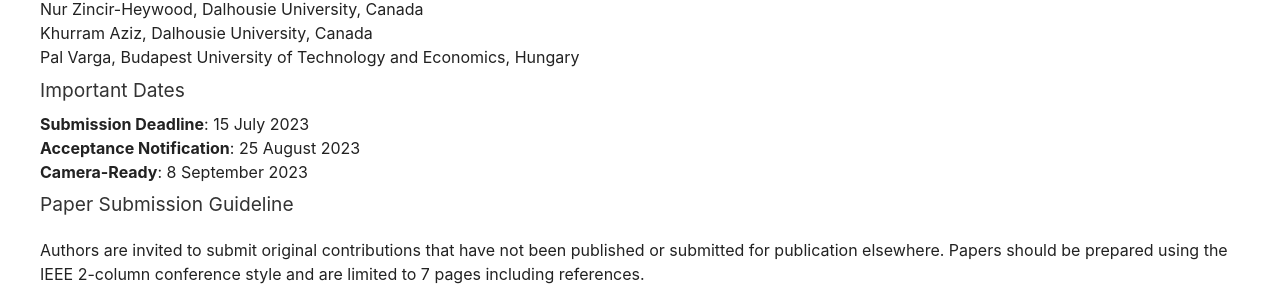
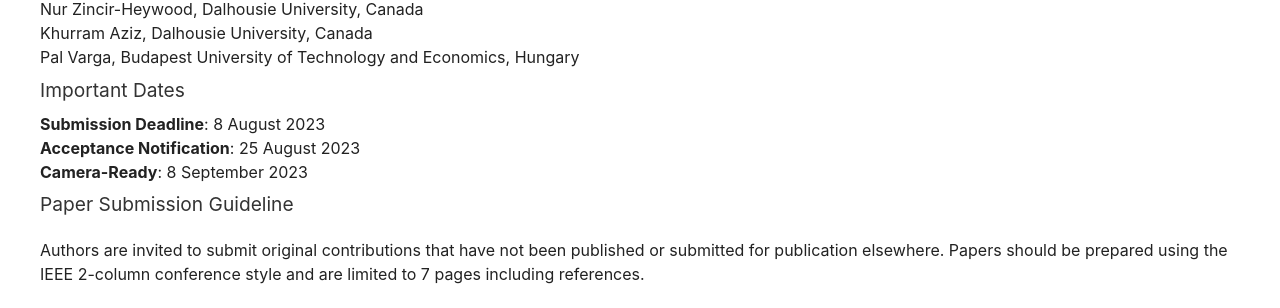
Before and after one commit to stuartclayman/cnsm-2023-website, a Jekyll site: the page built from workshop_AnServApp.html, in a window 1280 px wide. Shown: the part 933-1241 px from the top of the page. Built offline with Jekyll 4.4.1, drawn with Linux system fonts in a browser that asks for light colours; nearby versions of some CDN libraries.

Commit message:
Workshop updates

```diff
--- a/workshop_AnServApp.html
+++ b/workshop_AnServApp.html
@@ -47,7 +47,7 @@
 
 <h3>Important Dates</h3>
 
-<strong>Submission Deadline</strong>: 15 July 2023<br/>
+<strong>Submission Deadline</strong>: 8 August 2023<br/>
 <strong>Acceptance Notification</strong>: 25 August 2023<br/>
 <strong>Camera-Ready</strong>: 8 September 2023<br/>
 
```
